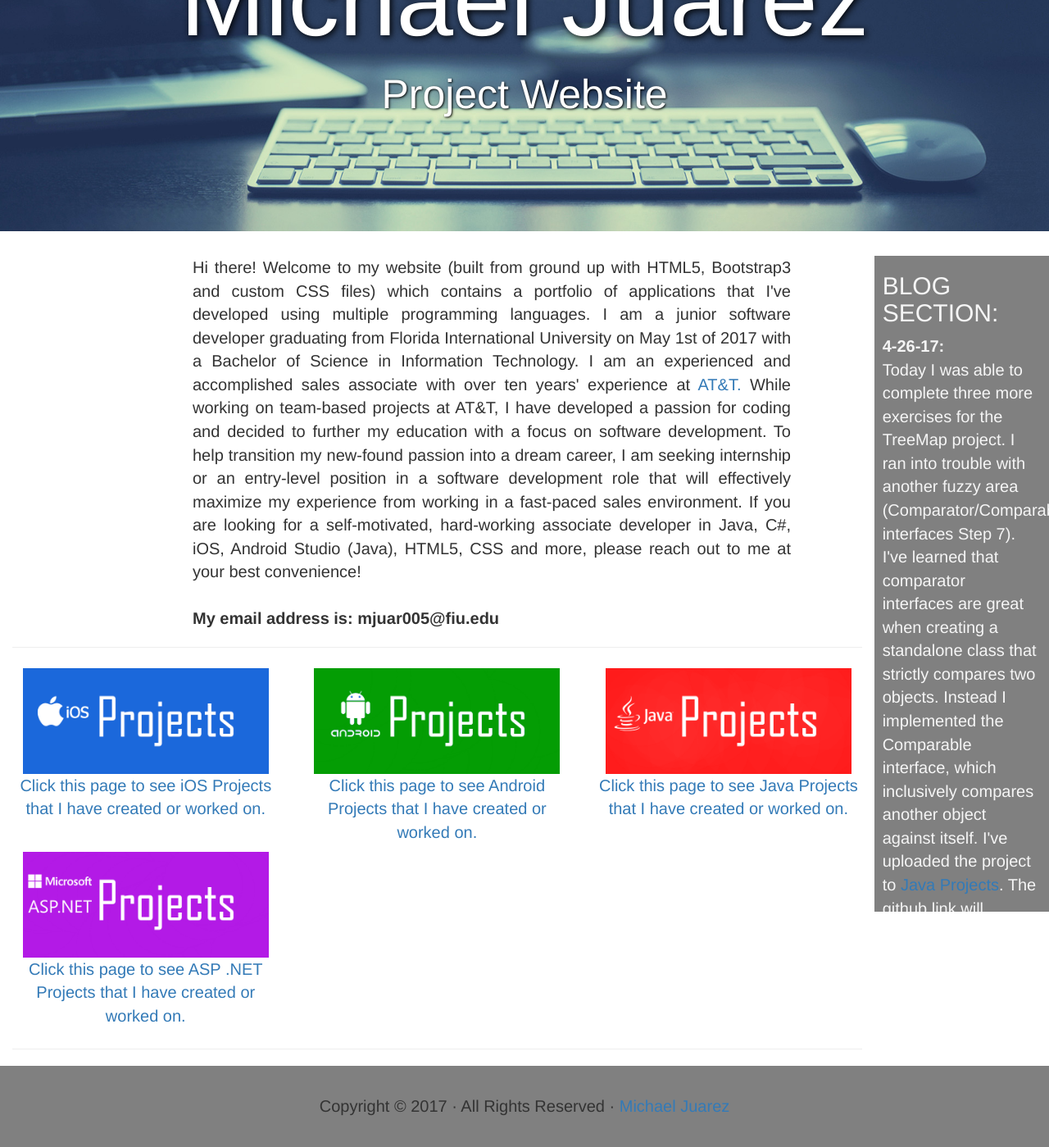
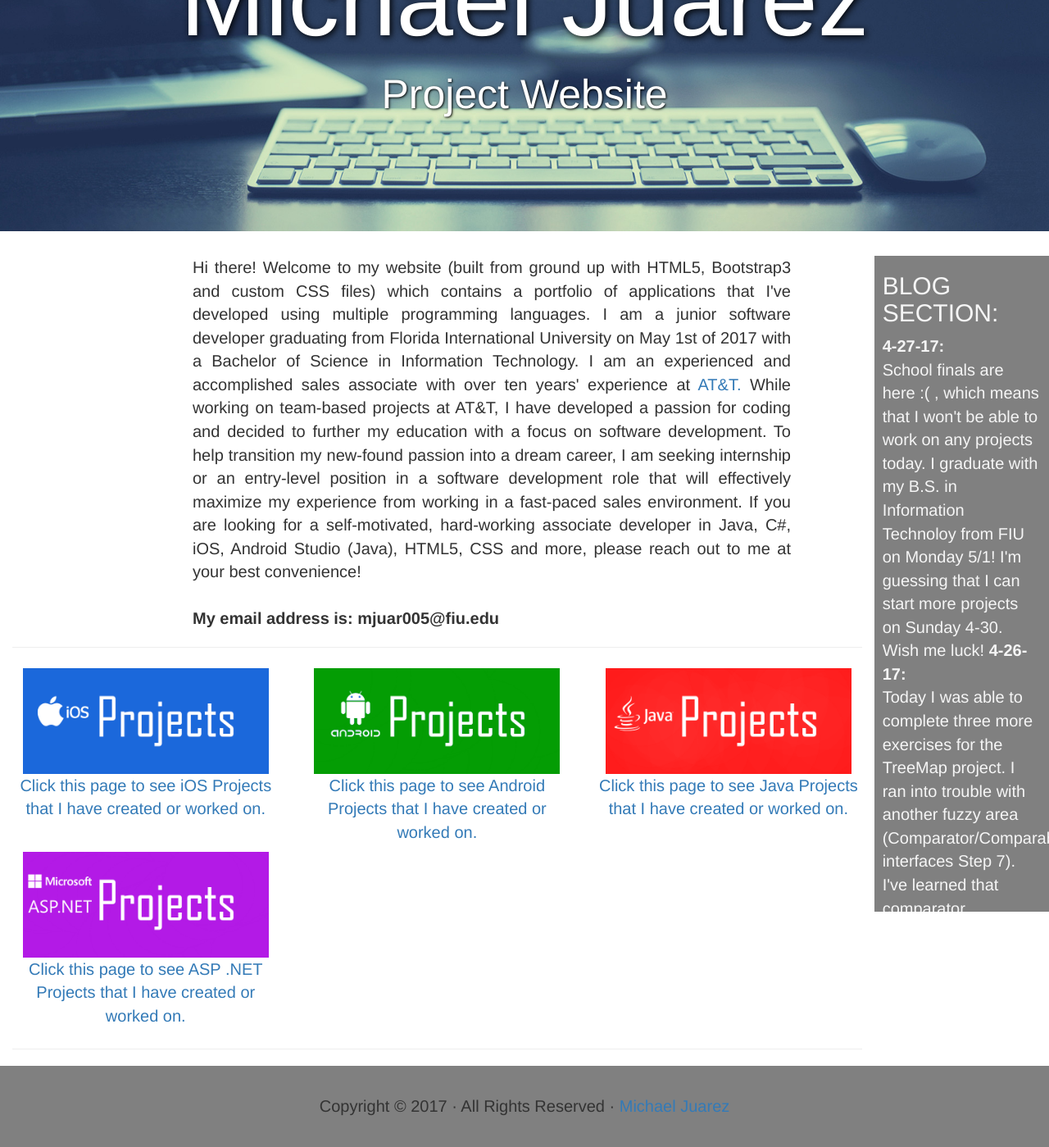
Before and after one commit to MikeJuarez/MikeJuarez.github.io, a Jekyll site: the page index.html, which Jekyll copies as it is, in a window 1280 px wide and 1400 px high, scrolled down 273 px. Shown: the whole window at 82% size. Built offline with Jekyll 4.4.1, drawn with Linux system fonts in a browser that asks for light colours.

Commit message:
4-27-17
- Updated blog - Finals week, can't work on any new projects
- Changed mobile a few fields to compensate for mobile on index.html
page -
- Changed all -xs- to -sm- Bootstrap changes.

```diff
--- a/index.html
+++ b/index.html
@@ -60,10 +60,10 @@
 
 <div class="container-fluid">
 
-<div class="col-xs-10">
-		<div class="row-xs-9">
+<div class="col-sm-10">
+		<div class="row-sm-9">
 		 <div class="container text-justify">
-		  <div class="col-xs-8 col-xs-offset-2"> Hi there!  Welcome to my website (built from ground up with HTML5, Bootstrap3 and custom CSS files) which contains a portfolio of applications that I've developed using multiple programming languages.  I am a junior software developer graduating from Florida International University on May 1st of 2017 with a
+		  <div class="col-sm-8 col-sm-offset-2"> Hi there!  Welcome to my website (built from ground up with HTML5, Bootstrap3 and custom CSS files) which contains a portfolio of applications that I've developed using multiple programming languages.  I am a junior software developer graduating from Florida International University on May 1st of 2017 with a
 		   Bachelor of Science in Information Technology. I am an experienced and accomplished sales associate with over ten years' experience at <a href="www.att.com">AT&amp;T.</a> While working on team-based projects at AT&amp;T, I have developed a passion for coding and decided to further my education with a focus on software development.  To help transition my new-found passion into a dream career, I am seeking internship or an entry-level position in a software development role that will effectively maximize my experience from working in a fast-paced sales environment.  If you are looking for a self-motivated, hard-working associate developer in Java, C#, iOS, Android Studio (Java), HTML5, CSS and more, please reach out to me at your best convenience!<br>
 		   <br>
            <strong>My email address is: mjuar005@fiu.edu</strong></div>
@@ -74,19 +74,19 @@
 
   <div class="row text-center">
 
-	  <div class="col-xs-4">
+	  <div class="col-sm-4">
 	   <div class="addPaddingUpDown5px">
 	    <a href="iOS Projects.html"><img src="Images/LinkAppleProjects.png" width="300"/><br/>Click this page to see iOS Projects that I have created or worked on.</a>
 	   </div>
 	  </div>
 
-	  <div class="col-xs-4">
+	  <div class="col-sm-4">
 	   <div class="addPaddingUpDown5px">
 	    <a href="Android Projects.html"><img src="Images/LinkAndroidProjects.png" width="300"/><br/>Click this page to see Android Projects that I have created or worked on.</a>
 	   </div>
 	  </div>
 
-	  <div class="col-xs-4">
+	  <div class="col-sm-4">
 	   <div class="addPaddingUpDown5px">
 	    <a href="Java Projects.html"><img src="Images/LinkJavaProjects.png" width="300"/><br/>Click this page to see Java Projects that I have created or worked on.</a>
 		  </div>
@@ -94,24 +94,27 @@
   </div>
 
      <div class="row text-center">
-	  <div class="col-xs-4 text-center">
+	  <div class="col-sm-4 text-center">
        <div class="addPaddingUpDown5px">
        <a href="ASPNET Projects.html"><img src="Images/LinkAspProjects.png" width="300"/><br/>Click this page to see ASP .NET Projects that I have created or worked on.</a>
        </div>
 	  </div>
 
-	  <div class="col-xs-4 text-center"></div>
-	  <div class="col-xs-4 text-center"></div>
+	  <div class="col-sm-4 text-center"></div>
+	  <div class="col-sm-4 text-center"></div>
   </div>
   <hr>
 </div>
 
 
 
-<div class="col-xs-2">
+<div class="col-sm-2">
  <div class="row no-gutter">
  <div class="col-scollable-y">
-	 <h2>BLOG SECTION:</h2>
+
+  <h2>BLOG SECTION:</h2>
+  <b>4-27-17:</b><br/>
+  School finals are here :( , which means that I won't be able to work on any projects today.  I graduate with my B.S. in Information Technoloy from FIU on Monday 5/1!  I'm guessing that I can start more projects on Sunday 4-30.  Wish me luck!
 
   <b>4-26-17:</b><br/>
   Today I was able to complete three more exercises for the TreeMap project.  I ran into trouble with another fuzzy area (Comparator/Comparable interfaces Step 7).  I've learned that comparator interfaces are great when creating a standalone class that strictly compares two objects.  Instead I implemented the Comparable interface, which inclusively compares another object against itself.  I've uploaded the project to <a href="Java Projects.html">Java Projects</a>.  The github link will obviously be the same as yesterday.
```
